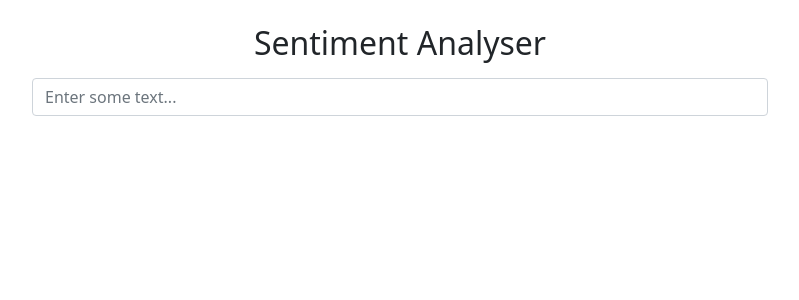
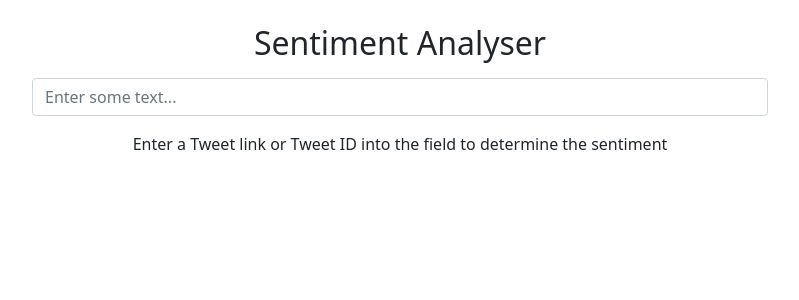
Before and after one commit to viktor-enzell/tweet-analyser, a Django app: page / in a window 1280 px wide. Shown: the top 300 px of the page, without its empty margins (240-1039 px from the left). Run offline with Django 3.2, Linux system fonts and the light colour scheme; parts of the project's set-up code (start-up, migrations or seed data) failed here and were passed over; some libraries are stand-ins or nearby versions.

Commit message:
Extracting comments from request.

```diff
--- a/django_project/templates/index.html
+++ b/django_project/templates/index.html
@@ -15,10 +15,16 @@
       </div>
     </form>
 
-    {% if tweet %}
+    {% if text %}
       <p class="text-center">
-        {{ tweet }}
+        {% if sentiment_is_positive %}
+          The text is positive
+        {% else %}
+          The text is negative
+        {% endif %}
       </p>
+    {% else %}
+      <p class="text-center">Enter a Tweet link or Tweet ID into the field to determine the sentiment</p>
     {% endif %}
 
   </div>
--- a/django_project/twitter_client.py
+++ b/django_project/twitter_client.py
@@ -24,7 +24,11 @@ class TwitterClient:
         query_params = {'tweet.fields': 'in_reply_to_user_id'}
 
         json_response = self.connect_to_endpoint(url, query_params)
-        print(json.dumps(json_response, indent=4, sort_keys=True))
+        comment_items = json_response['data']
+        comments = []
+        for item in comment_items:
+            comments.append(item['text'])
+        return comments
 
     @staticmethod
     def parse_tweet_id(text):
--- a/django_project/views.py
+++ b/django_project/views.py
@@ -1,9 +1,10 @@
 from django.shortcuts import render
 from .forms import TextForm
-
+from .sentiment_model import SentimentModel
 from .twitter_client import TwitterClient
 
 twitter_client = TwitterClient()
+sentiment_model = SentimentModel()
 
 
 def index(request):
@@ -17,10 +18,13 @@ def index(request):
                 text = text_form.cleaned_data.get('text', False)
                 if text:
                     request.session['text'] = text
+                    comments = twitter_client.get_comments(text)
+                    sentiment = sentiment_model.get_sentiment(comments)
+                    sentiment_is_positive = False
                     context = {
                         'text_form': text_form,
                         'text': text,
-                        'tweet': twitter_client.get_tweet(text)
+                        'sentiment_is_positive': sentiment_is_positive
                     }
                     return render(request, 'index.html', context)
 
```
Also changed, not shown: db.sqlite3.
